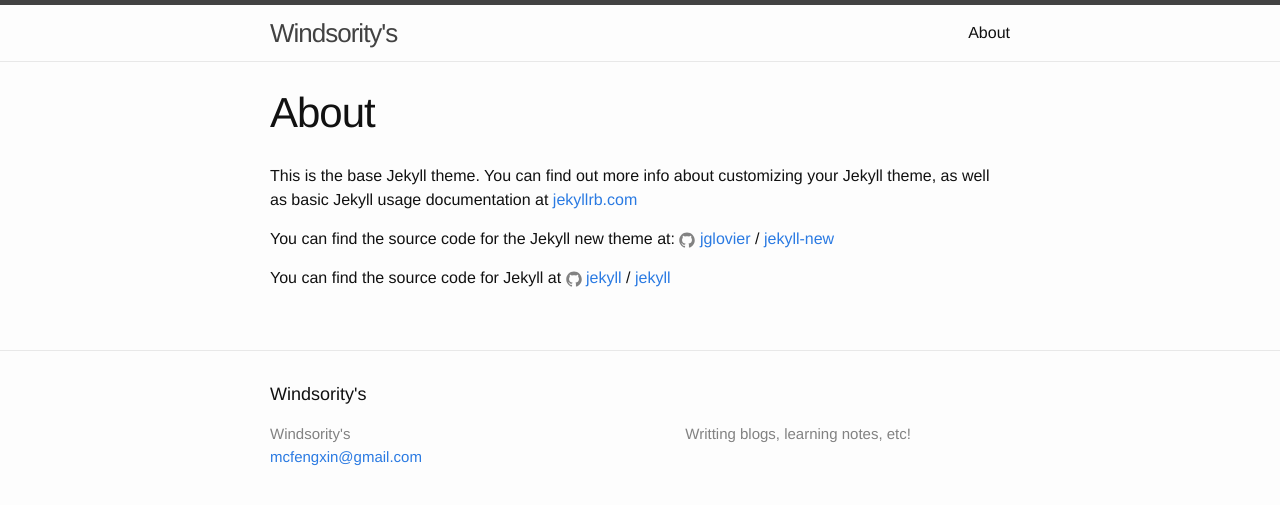
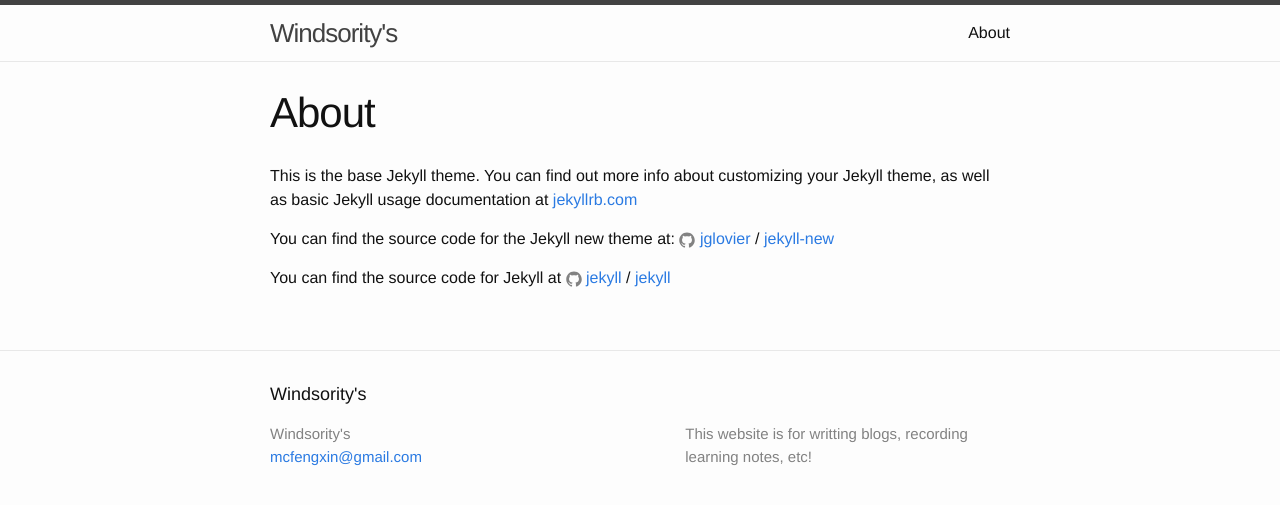
Before and after one commit to Windsority/Windsority.github.io, a Jekyll site: the page built from about.md, in a window 1280 px wide. Shown: the top 505 px of the page. Built offline with Jekyll 4.4.1, drawn with Linux system fonts in a browser that asks for light colours.

Commit message:
Update _config.yml

```diff
--- a/_config.yml
+++ b/_config.yml
@@ -9,7 +9,7 @@
 title: Windsority's
 email: mcfengxin@gmail.com
 description: > # this means to ignore newlines until "baseurl:"
-  Writting blogs, learning notes, etc!
+  This website is for writting blogs, recording learning notes, etc!
 baseurl: "" # the subpath of your site, e.g. /blog
 url: "http://yourdomain.com" # the base hostname & protocol for your site
 twitter_username:
```
